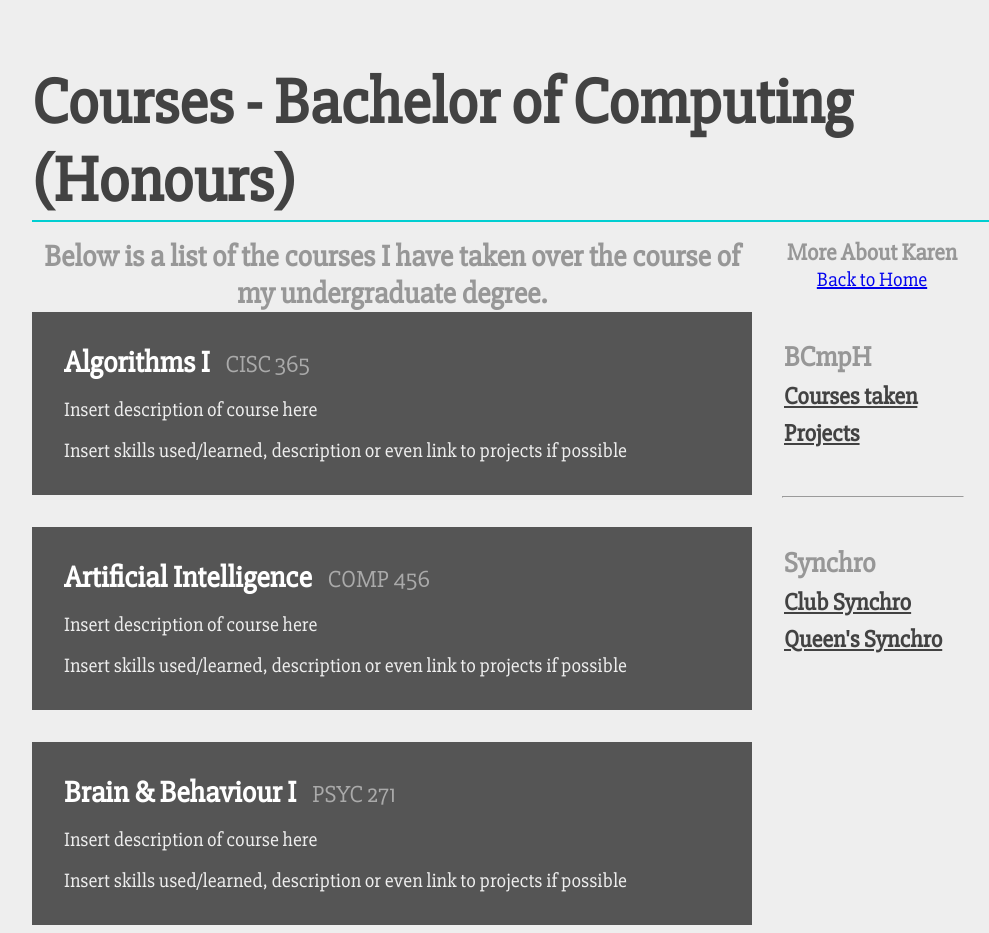
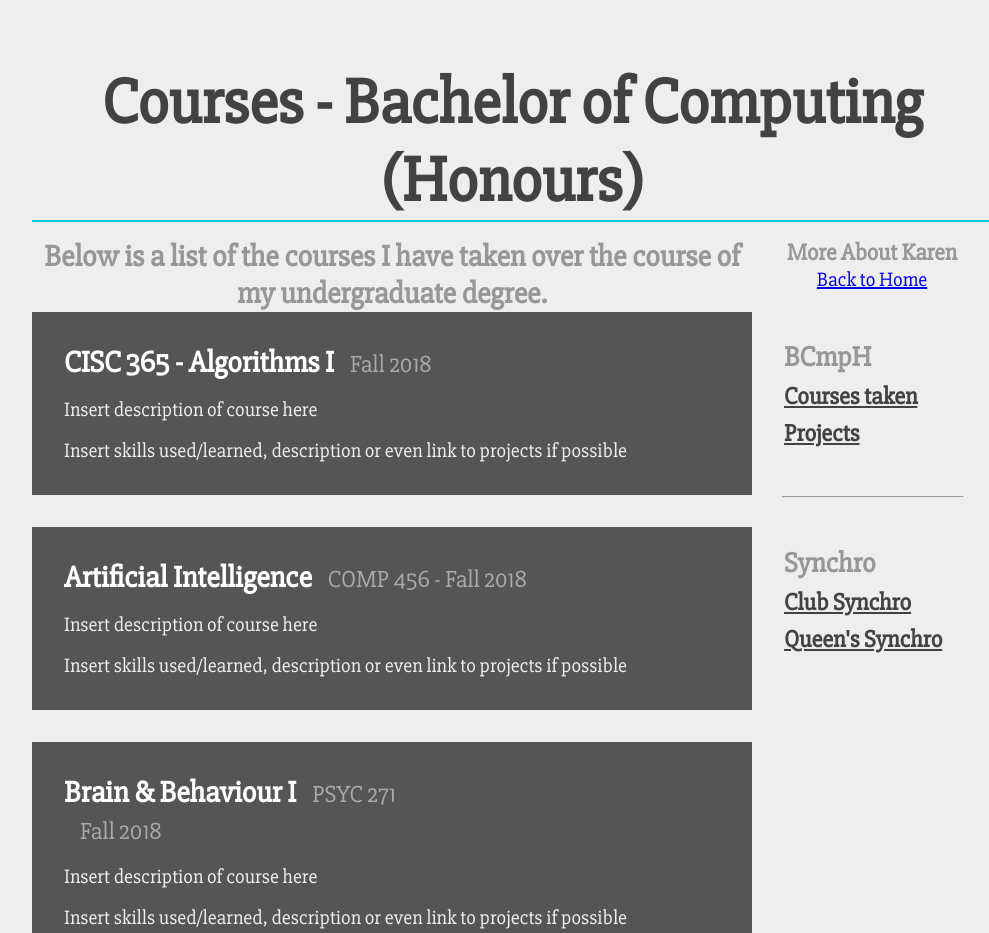
Before and after one commit to LindaBatch/lindabatch.github.io, a plain HTML site: page courses.html in a window 1280 px wide. Shown: the top 933 px of the page, without its empty margins (128-1117 px from the left). Drawn offline with Linux system fonts and the light colour scheme.

Commit message:
Update courses.html

```diff
--- a/courses.html
+++ b/courses.html
@@ -9,24 +9,25 @@
 </head>
 <body>
     <div class="box--center box--center--wide">
-        <h1 class='left'>Courses - Bachelor of Computing (Honours)</h1>
+        <h1>Courses - Bachelor of Computing (Honours)</h1>
         <div class="main">
             <h2>Below is a list of the courses I have taken over the course of my undergraduate degree.</h2>
 
             <div class="movie">
-            	<h2>Algorithms I<span>CISC 365</span></h2>
+            	<h2>CISC 365 - Algorithms I<span>Fall 2018</span></h2>
             	<p>Insert description of course here</p>
             	<p>Insert skills used/learned, description or even link to projects if possible</p>
             </div>
 
             <div class="movie">
-            	<h2>Artificial Intelligence<span>COMP 456</span></h2>
+            	<h2>Artificial Intelligence<span>COMP 456 - Fall 2018</span></h2>
             	<p>Insert description of course here</p>
             	<p>Insert skills used/learned, description or even link to projects if possible</p>
             </div>
 
             <div class="movie">
             	<h2>Brain & Behaviour I<span>PSYC 271</span></h2>
+            	<h2><span>Fall 2018</span></h2>
             	<p>Insert description of course here</p>
             	<p>Insert skills used/learned, description or even link to projects if possible</p>
             </div>
```
